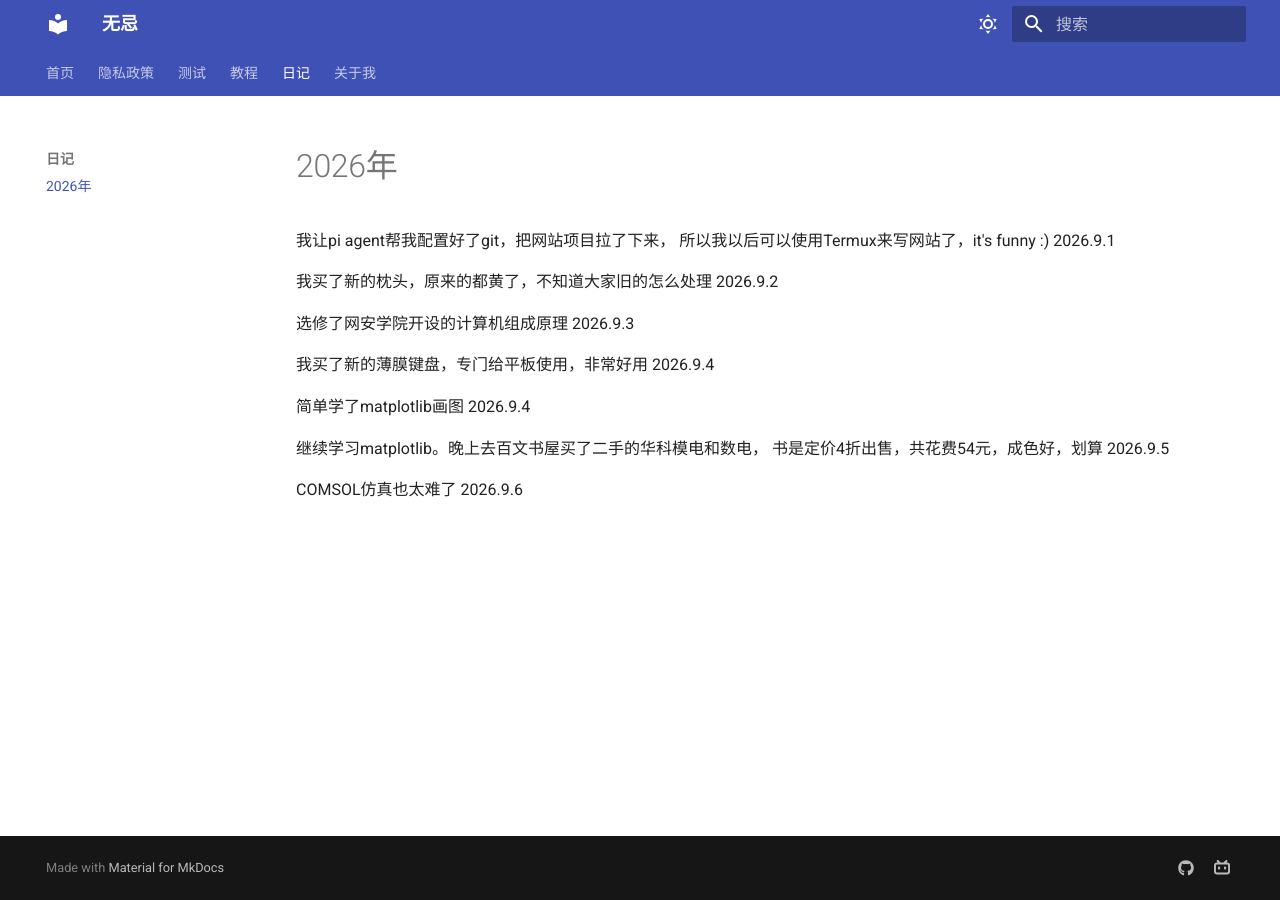
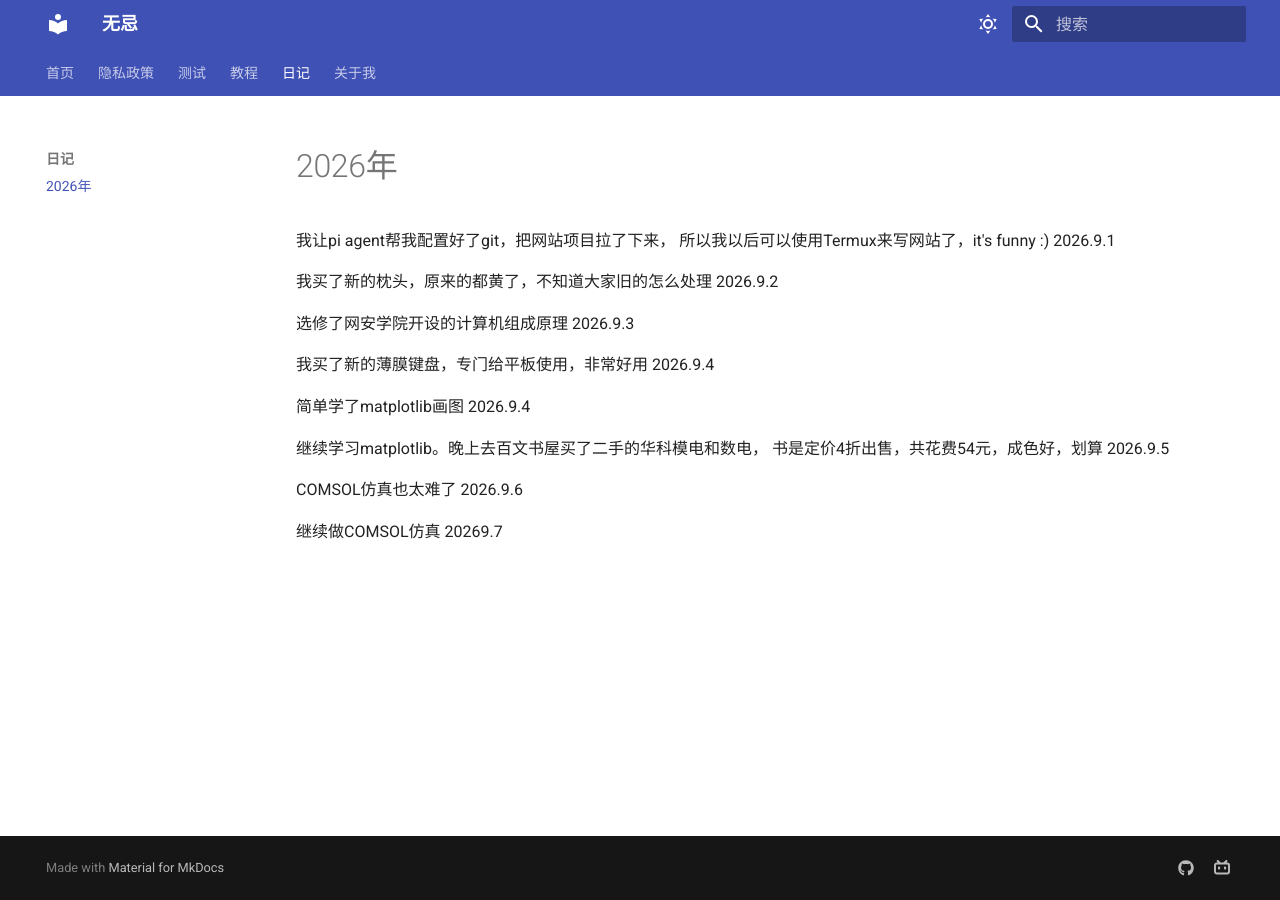
Before and after one commit to Hujiko02/Hujiko02.github.io, an MkDocs documentation site: the page built from docs/diary/2026.md, in a window 1280 px wide. Built offline with MkDocs 1.6.1 and Material for MkDocs 9.7.7, drawn with Linux system fonts in a browser that asks for light colours.

Commit message:
Auto update 2026-09-08 16:45:28

```diff
--- a/docs/diary/2026.md
+++ b/docs/diary/2026.md
@@ -13,3 +13,5 @@
 书是定价4折出售，共花费54元，成色好，划算 2026.9.5
 
 COMSOL仿真也太难了 2026.9.6
+
+继续做COMSOL仿真 20269.7
```
